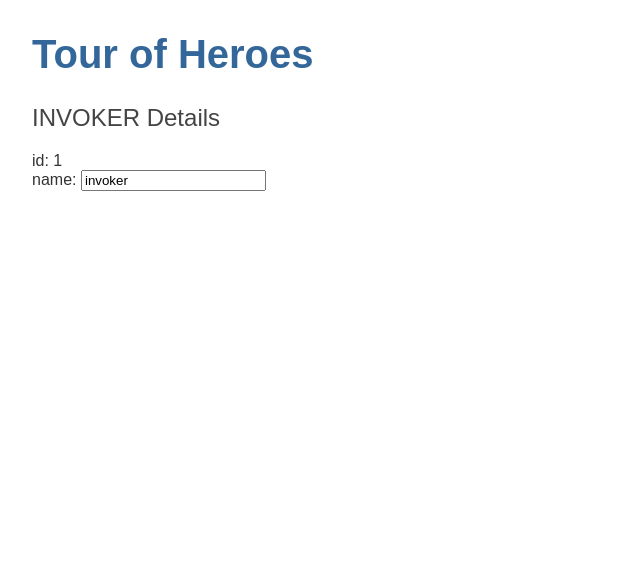
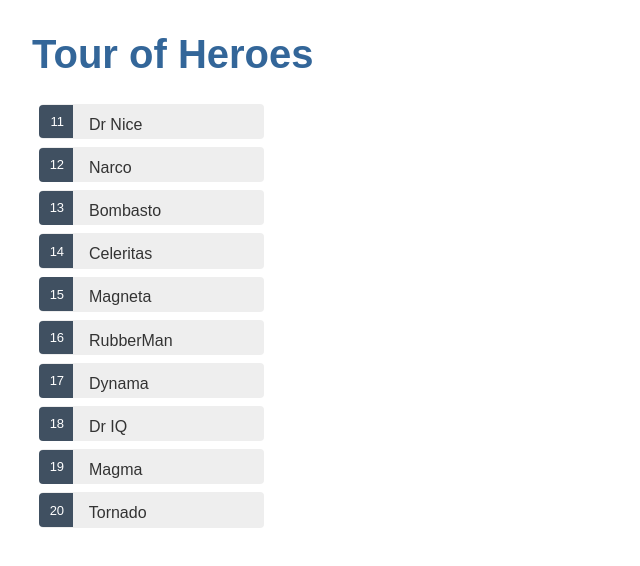
Before and after one commit to iamflowerdog/angular-totur-of-heroes, an Angular app: page / in a window 1280 px wide. Shown: the top 566 px of the page, without its empty margins (0-640 px from the left). Built offline with nearby package versions, Linux system fonts and the light colour scheme.

Commit message:
feat: add step 3

```diff
--- a/src/app/heroes/heroes.component.css
+++ b/src/app/heroes/heroes.component.css
@@ -0,0 +1,92 @@
+/* HeroesComponent's private CSS styles */
+
+.heroes {
+    margin: 0 0 2em 0;
+    list-style-type: none;
+    padding: 0;
+    width: 15em;
+}
+
+.heroes li {
+    position: relative;
+    cursor: pointer;
+    background-color: #EEE;
+    margin: .5em;
+    padding: .3em 0;
+    height: 1.6em;
+    border-radius: 4px;
+}
+
+.heroes li:hover {
+    color: #607D8B;
+    background-color: #DDD;
+    left: .1em;
+}
+
+.heroes a {
+    color: #333;
+    text-decoration: none;
+    position: relative;
+    display: block;
+    width: 250px;
+}
+
+.heroes a:hover {
+    color: #607D8B;
+}
+
+.heroes li.selected {
+    background-color: #CFD8DC;
+    color: white;
+}
+
+.heroes li.selected:hover {
+    background-color: #BBD8DC;
+    color: white;
+}
+
+.heroes .badge {
+    display: inline-block;
+    font-size: small;
+    color: white;
+    padding: 0.8em 0.7em 0 0.7em;
+    background-color: #405061;
+    line-height: 1em;
+    position: relative;
+    left: -1px;
+    top: -4px;
+    height: 1.8em;
+    min-width: 16px;
+    text-align: right;
+    margin-right: .8em;
+    border-radius: 4px 0 0 4px;
+}
+
+button {
+    background-color: #eee;
+    border: none;
+    padding: 5px 10px;
+    border-radius: 4px;
+    cursor: pointer;
+    cursor: hand;
+    font-family: Arial;
+}
+
+button:hover {
+    background-color: #cfd8dc;
+}
+
+button.delete {
+    position: relative;
+    left: 194px;
+    top: -32px;
+    background-color: gray !important;
+    color: white;
+}
+
+
+/*
+  Copyright Google LLC. All Rights Reserved.
+  Use of this source code is governed by an MIT-style license that
+  can be found in the LICENSE file at http://angular.io/license
+  */
--- a/src/app/heroes/heroes.component.html
+++ b/src/app/heroes/heroes.component.html
@@ -1,8 +1,15 @@
-<h2>
-    {{hero.name | uppercase}} Details</h2>
-<div><span>id: </span>{{hero.id}}</div>
-<div>
-    <label>name:
-        <input [(ngModel)]="hero.name" placeholder="name">
-    </label>
+<div *ngIf="selectedHero">
+    <h2>{{selectedHero.name | uppercase}}</h2>
+    <div><span>id: </span>{{selectedHero.id}}</div>
+    <div>
+        <label>name:
+          <input [(ngModel)]="selectedHero.name" placeholder="name"/>
+        </label>
+    </div>
 </div>
+
+<ul class="heroes">
+    <li *ngFor="let hero of heroes" (click)="selectHero(hero)" [class.selected]="hero === selectedHero">
+        <span class="badge">{{hero.id}}</span> {{hero.name}}
+    </li>
+</ul>
--- a/src/app/heroes/heroes.component.ts
+++ b/src/app/heroes/heroes.component.ts
@@ -1,5 +1,6 @@
 import { Component, OnInit } from '@angular/core';
 import { Hero } from '../hero';
+import { HEROES } from '../mock-heroes';
 
 @Component({
   selector: 'app-heroes',
@@ -7,14 +8,14 @@
   styleUrls: ['./heroes.component.css']
 })
 export class HeroesComponent implements OnInit {
-  hero: Hero = {
-    id: 1,
-    name: 'invoker'
-  };
-
+  heroes = HEROES;
+  selectedHero: Hero;
   constructor() { }
 
   ngOnInit(): void {
   }
 
+  selectHero(hero: Hero): void {
+    this.selectedHero = hero;
+  }
 }
--- /dev/null
+++ b/src/app/mock-heroes.ts
@@ -0,0 +1,14 @@
+import { Hero } from './hero';
+
+export const HEROES: Hero[] = [
+    { id: 11, name: 'Dr Nice' },
+    { id: 12, name: 'Narco' },
+    { id: 13, name: 'Bombasto' },
+    { id: 14, name: 'Celeritas' },
+    { id: 15, name: 'Magneta' },
+    { id: 16, name: 'RubberMan' },
+    { id: 17, name: 'Dynama' },
+    { id: 18, name: 'Dr IQ' },
+    { id: 19, name: 'Magma' },
+    { id: 20, name: 'Tornado' }
+]
```
Also changed, not shown: 1 other file (tests, documents, lock files or other folders).
